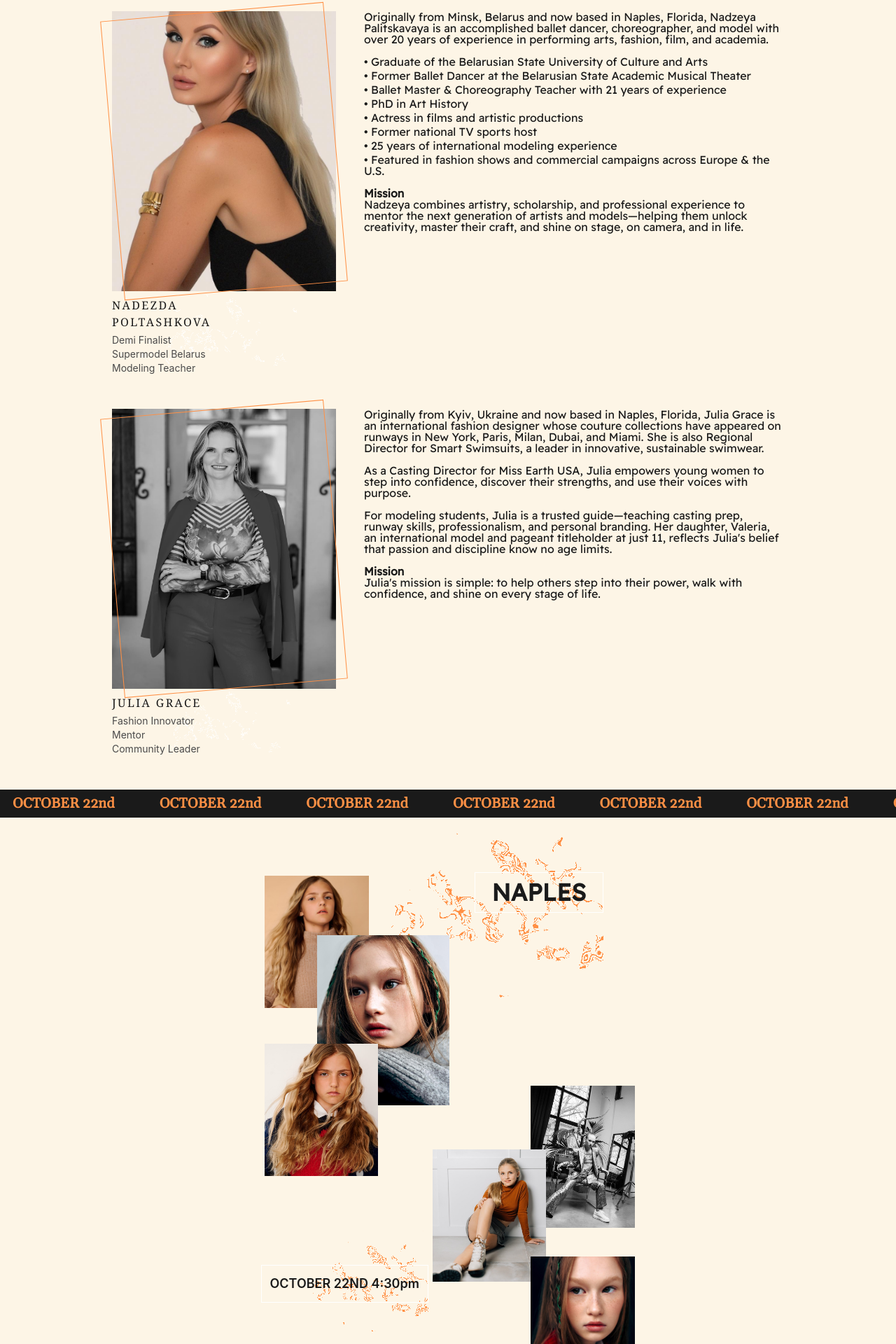
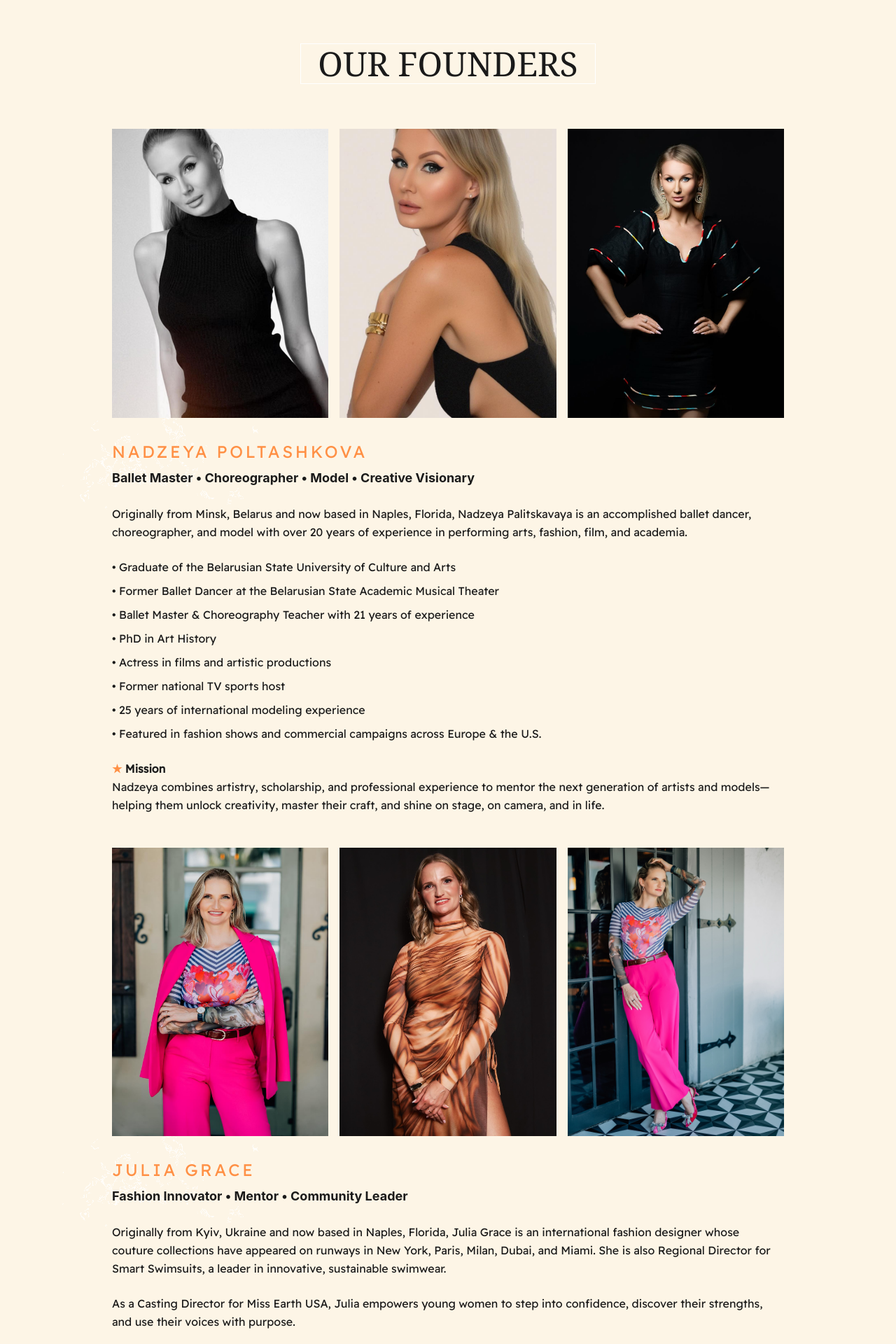
Before and after one commit to shanehobson/lumina, a Next.js app: page / in a window 1280 px wide. Shown: the part 1541-3461 px from the top of the page at 70% size. Built offline with nearby package versions, Linux system fonts and the light colour scheme.

Commit message:
Add desktop styles

```diff
--- a/src/app/page.tsx
+++ b/src/app/page.tsx
@@ -271,7 +271,7 @@ export default function Home() {
         {/* Lumina Academy Section */}
         <section className="lg-container:max-w-[1000px] lg-container:mx-auto px-5 pt-6 pb-10">
           <div className="p-2.5">
-            <h2 className="font-gelasio font-semibold text-lg min-[600px]:text-xl desktop:text-[26px] leading-none mb-4">
+            <h2 className="font-gelasio font-semibold text-lg min-[600px]:text-xl desktop:text-[40px] leading-none mb-4 desktop:mb-12 desktop:mt-12">
               Lumina Academy
             </h2>
 
@@ -304,15 +304,16 @@ export default function Home() {
 
         {/* Our Founders Section */}
         <section className="lg-container:max-w-[1000px] lg-container:mx-auto px-5 pt-2 pb-12">
-          <div className="text-center mb-8">
-            <h2 className="text-2xl min-[600px]:text-[26px] font-serif border border-white px-4 py-2 inline-block">
+          <div className="text-center mb-8 desktop:mb-16 desktop:mt-12">
+            <h2 className="text-2xl min-[600px]:text-[26px] desktop:text-[48px] font-serif border border-white px-4 py-2 desktop:px-6 desktop:py-3 inline-block">
               OUR FOUNDERS
             </h2>
           </div>
 
           {/* Nadezda Poltashkova */}
           <div className="mb-12">
-            <div className="flex gap-6 min-[600px]:gap-8 desktop:gap-10">
+            {/* Mobile/Tablet Layout (under 900px) */}
+            <div className="flex gap-6 min-[600px]:gap-8 desktop:hidden">
               {/* Left side - Image and name */}
               <div className="w-1/3 flex-shrink-0 mt-[50px] min-[500px]:mt-0">
                 <div className="relative w-full aspect-[120/150] mb-2">
@@ -399,11 +400,106 @@ export default function Home() {
                 </p>
               </div>
             </div>
+
+            {/* Desktop Layout (900px and above) */}
+            <div className="hidden desktop:block">
+              {/* Three images in a row */}
+              <div className="grid grid-cols-3 gap-4 mb-8">
+                <div className="relative aspect-[3/4]">
+                  <Image
+                    src="/assets/e44e148af8eb7d92a918181db0fc80f0f568d728.jpg"
+                    alt="Nadezda Poltashkova portrait 1"
+                    fill
+                    className="object-cover"
+                  />
+                </div>
+                <div className="relative aspect-[3/4]">
+                  <Image
+                    src="/assets/7e5a3f8cd13208fbc2d6eb8605b3bb05e3245940.jpg"
+                    alt="Nadezda Poltashkova portrait 2"
+                    fill
+                    className="object-cover"
+                  />
+                </div>
+                <div className="relative aspect-[3/4]">
+                  <Image
+                    src="/assets/2ff58669f716d69a0d736cf6d298647b467d2a26.jpg"
+                    alt="Nadezda Poltashkova portrait 3"
+                    fill
+                    className="object-cover"
+                  />
+                </div>
+              </div>
+
+              {/* Name and titles */}
+              <div className="text-left mb-6 relative">
+                {/* White squiggles background */}
+                <div className="absolute -top-32 -bottom-32 -left-32 right-32 -z-10">
+                  <Image
+                    src="/assets/white_squiggles.svg"
+                    alt=""
+                    fill
+                    className="object-contain object-left"
+                  />
+                </div>
+                <h3 className="text-2xl font-readex tracking-wider mb-2 text-[#ff9045] relative z-10">
+                  NADZEYA POLTASHKOVA
+                </h3>
+                <p className="text-lg text-lumina-dark font-bold relative z-10">
+                  Ballet Master • Choreographer • Model • Creative Visionary
+                </p>
+              </div>
+
+              {/* Description text */}
+              <div className="text-left">
+                <p className="font-readex text-base leading-relaxed mb-6">
+                  Originally from Minsk, Belarus and now based in Naples,
+                  Florida, Nadzeya Palitskavaya is an accomplished ballet
+                  dancer, choreographer, and model with over 20 years of
+                  experience in performing arts, fashion, film, and academia.
+                </p>
+
+                <ul className="font-readex text-base leading-relaxed space-y-2 mb-6">
+                  <li>
+                    • Graduate of the Belarusian State University of Culture and
+                    Arts
+                  </li>
+                  <li>
+                    • Former Ballet Dancer at the Belarusian State Academic
+                    Musical Theater
+                  </li>
+                  <li>
+                    • Ballet Master & Choreography Teacher with 21 years of
+                    experience
+                  </li>
+                  <li>• PhD in Art History</li>
+                  <li>• Actress in films and artistic productions</li>
+                  <li>• Former national TV sports host</li>
+                  <li>• 25 years of international modeling experience</li>
+                  <li>
+                    • Featured in fashion shows and commercial campaigns across
+                    Europe & the U.S.
+                  </li>
+                </ul>
+
+                <p className="font-readex text-base leading-relaxed">
+                  <strong>
+                    <span className="text-[#ff9045]">★</span> Mission
+                  </strong>
+                  <br />
+                  Nadzeya combines artistry, scholarship, and professional
+                  experience to mentor the next generation of artists and
+                  models—helping them unlock creativity, master their craft, and
+                  shine on stage, on camera, and in life.
+                </p>
+              </div>
+            </div>
           </div>
 
           {/* Julia Grace */}
           <div className="mt-12">
-            <div className="flex gap-6 min-[600px]:gap-8 desktop:gap-10">
+            {/* Mobile/Tablet Layout (under 900px) */}
+            <div className="flex gap-6 min-[600px]:gap-8 desktop:hidden">
               {/* Left side - Image and name */}
               <div className="w-1/3 flex-shrink-0 mt-[50px] min-[500px]:mt-0">
                 <div className="relative w-full aspect-[120/150] mb-2">
@@ -467,12 +563,100 @@ export default function Home() {
                   For modeling students, Julia is a trusted guide—teaching
                   casting prep, runway skills, professionalism, and personal
                   branding. Her daughter, Valeria, an international model and
-                  pageant titleholder at just 11, reflects Julia&apos;s belief that
-                  passion and discipline know no age limits.
+                  pageant titleholder at just 11, reflects Julia&apos;s belief
+                  that passion and discipline know no age limits.
                 </p>
 
                 <p className="font-readex font-medium text-[10px] min-[600px]:text-xs desktop:text-[16px] leading-[150%]">
                   <strong>Mission</strong>
+                  <br />
+                  Julia&apos;s mission is simple: to help others step into their
+                  power, walk with confidence, and shine on every stage of life.
+                </p>
+              </div>
+            </div>
+
+            {/* Desktop Layout (900px and above) */}
+            <div className="hidden desktop:block">
+              {/* Three images in a row */}
+              <div className="grid grid-cols-3 gap-4 mb-8">
+                <div className="relative aspect-[3/4]">
+                  <Image
+                    src="/assets/3ce74d2eee6b7ac2e10398b452885e82cffcb23a.jpg"
+                    alt="Julia Grace portrait 1"
+                    fill
+                    sizes="(max-width: 900px) 100vw, 33vw"
+                    quality={100}
+                    priority
+                    className="object-cover"
+                  />
+                </div>
+                <div className="relative aspect-[3/4]">
+                  <Image
+                    src="/assets/f030e442d74eef1ed6e618fbb67521958d049670.jpg"
+                    alt="Julia Grace portrait 2"
+                    fill
+                    className="object-cover"
+                  />
+                </div>
+                <div className="relative aspect-[3/4]">
+                  <Image
+                    src="/assets/de0db9190bcdf4a514134b18a0687b8d3e5b080e.jpg"
+                    alt="Julia Grace portrait 3"
+                    fill
+                    className="object-cover"
+                  />
+                </div>
+              </div>
+
+              {/* Name and titles */}
+              <div className="text-left mb-6 relative">
+                {/* White squiggles background */}
+                <div className="absolute -top-32 -bottom-32 -left-32 right-32 -z-10">
+                  <Image
+                    src="/assets/white_squiggles.svg"
+                    alt=""
+                    fill
+                    className="object-contain object-left"
+                  />
+                </div>
+                <h3 className="text-2xl font-readex tracking-wider mb-2 text-[#ff9045] relative z-10">
+                  JULIA GRACE
+                </h3>
+                <p className="text-lg text-lumina-dark font-bold relative z-10">
+                  Fashion Innovator • Mentor • Community Leader
+                </p>
+              </div>
+
+              {/* Description text */}
+              <div className="text-left">
+                <p className="font-readex text-base leading-relaxed mb-6">
+                  Originally from Kyiv, Ukraine and now based in Naples,
+                  Florida, Julia Grace is an international fashion designer
+                  whose couture collections have appeared on runways in New
+                  York, Paris, Milan, Dubai, and Miami. She is also Regional
+                  Director for Smart Swimsuits, a leader in innovative,
+                  sustainable swimwear.
+                </p>
+
+                <p className="font-readex text-base leading-relaxed mb-6">
+                  As a Casting Director for Miss Earth USA, Julia empowers young
+                  women to step into confidence, discover their strengths, and
+                  use their voices with purpose.
+                </p>
+
+                <p className="font-readex text-base leading-relaxed mb-6">
+                  For modeling students, Julia is a trusted guide—teaching
+                  casting prep, runway skills, professionalism, and personal
+                  branding. Her daughter, Valeria, an international model and
+                  pageant titleholder at just 11, reflects Julia&apos;s belief
+                  that passion and discipline know no age limits.
+                </p>
+
+                <p className="font-readex text-base leading-relaxed">
+                  <strong>
+                    <span className="text-[#ff9045]">★</span> Mission
+                  </strong>
                   <br />
                   Julia&apos;s mission is simple: to help others step into their
                   power, walk with confidence, and shine on every stage of life.
@@ -552,9 +736,9 @@ export default function Home() {
         <section className="lg-container:max-w-[1000px] lg-container:mx-auto px-5 py-12 min-[600px]:pb-24 min-[700px]:pb-40 max-[420px]:ml-[-10px]">
           {/* Overlapping images collage */}
           <div className="flex justify-center">
-            <div className="relative w-[375px] min-[600px]:w-[450px] min-[700px]:w-[525px] h-[600px] mb-8 z-[2] max-[420px]:max-w-[100vw]">
+            <div className="relative w-[375px] min-[600px]:w-[450px] min-[700px]:w-[525px] desktop:w-[900px] h-[600px] desktop:h-[1200px] mb-8 desktop:mb-20 z-[2] max-[420px]:max-w-[100vw] desktop:-ml-[50px]">
               {/* Top left image - moved down */}
-              <div className="absolute top-[35px] left-0 max-[420px]:left-[20px] w-[110px] min-[600px]:w-[132px] min-[700px]:w-[149px] h-[140px] min-[600px]:h-[168px] min-[700px]:h-[189px] overflow-hidden z-[5]">
+              <div className="absolute top-[35px] left-0 max-[420px]:left-[20px] desktop:left-[20px] w-[110px] min-[600px]:w-[132px] min-[700px]:w-[149px] desktop:w-[280px] h-[140px] min-[600px]:h-[168px] min-[700px]:h-[189px] desktop:h-[350px] overflow-hidden z-[5]">
                 <Image
                   src="/assets/f8dda8fbc43efbacd643a90300fda8c4d067dce1-md.jpg"
                   alt="Model portrait 1"
@@ -566,10 +750,10 @@ export default function Home() {
               </div>
 
               {/* Naples text with orange squiggles background */}
-              <div className="absolute top-[30px] left-[205px] max-[420px]:left-[225px] min-[600px]:left-[250px] min-[700px]:left-[300px]">
+              <div className="absolute top-[30px] left-[205px] max-[420px]:left-[225px] min-[600px]:left-[250px] min-[700px]:left-[300px] desktop:left-[700px]">
                 {/* Orange squiggles background */}
                 <div
-                  className="absolute -top-48 -bottom-60 -left-64 right-0 z-[1]"
+                  className="absolute -top-48 -bottom-60 -left-64 right-0 z-[1] desktop:translate-x-[200px]"
                   style={{ transform: "translateX(0px)" }}
                 >
                   <Image
@@ -588,7 +772,7 @@ export default function Home() {
               </div>
 
               {/* Second image - moved left with z-index between first and third */}
-              <div className="absolute top-[120px] left-[75px] max-[420px]:left-[95px] w-[140px] min-[600px]:w-[168px] min-[700px]:w-[189px] h-[180px] min-[600px]:h-[216px] min-[700px]:h-[243px] overflow-hidden z-[15]">
+              <div className="absolute top-[120px] left-[75px] max-[420px]:left-[95px] desktop:left-[240px] w-[140px] min-[600px]:w-[168px] min-[700px]:w-[189px] desktop:w-[340px] h-[180px] min-[600px]:h-[216px] min-[700px]:h-[243px] desktop:h-[440px] overflow-hidden z-[15]">
                 <Image
                   src="/assets/3e5d93c5d36628709ac63a0a9ad919a1f4cba5c0-md.jpg"
                   alt="Model portrait 2"
@@ -600,7 +784,7 @@ export default function Home() {
               </div>
 
               {/* Third image (was left middle) */}
-              <div className="absolute top-[275px] left-0 max-[420px]:left-[20px] w-[120px] min-[600px]:w-[144px] min-[700px]:w-[162px] h-[140px] min-[600px]:h-[168px] min-[700px]:h-[189px] overflow-hidden z-20">
+              <div className="absolute top-[275px] desktop:top-[470px] left-0 max-[420px]:left-[20px] desktop:left-[0px] w-[120px] min-[600px]:w-[144px] min-[700px]:w-[162px] desktop:w-[360px] h-[140px] min-[600px]:h-[168px] min-[700px]:h-[189px] desktop:h-[420px] overflow-hidden z-20">
                 <Image
                   src="/assets/893c5ce8c741400650fafef713b441ac02119527-md.jpg"
                   alt="Model portrait 3"
@@ -612,7 +796,7 @@ export default function Home() {
               </div>
 
               {/* Right studio image (black and white) - made skinnier and taller */}
-              <div className="absolute top-[335px] left-[265px] max-[420px]:left-[245px] min-[600px]:left-[320px] min-[700px]:left-[380px] w-[110px] min-[600px]:w-[132px] min-[700px]:w-[149px] h-[150px] min-[600px]:h-[180px] min-[700px]:h-[203px] overflow-hidden z-10">
+              <div className="absolute top-[335px] desktop:top-[451px] left-[265px] max-[420px]:left-[245px] min-[600px]:left-[320px] min-[700px]:left-[380px] desktop:left-[500px] w-[110px] min-[600px]:w-[132px] min-[700px]:w-[149px] desktop:w-[250px] h-[150px] min-[600px]:h-[180px] min-[700px]:h-[203px] desktop:h-[340px] overflow-hidden z-10 desktop:z-[16]">
                 <Image
                   src="/assets/cd5358401bb7dbdc13c3574b403166f057edf3cf-md.jpg"
                   alt="Studio equipment"
@@ -624,7 +808,7 @@ export default function Home() {
               </div>
 
               {/* Bottom center image - moved down 25px more and right 60px */}
-              <div className="absolute bottom-[35px] min-[700px]:bottom-[-15px] left-[180px] max-[420px]:left-[160px] min-[600px]:left-[210px] min-[700px]:left-[240px] w-[120px] min-[600px]:w-[144px] min-[700px]:w-[162px] h-[140px] min-[600px]:h-[168px] min-[700px]:h-[189px] overflow-hidden z-[25]">
+              <div className="absolute bottom-[35px] min-[700px]:bottom-[-15px] desktop:bottom-[-145px] left-[180px] max-[420px]:left-[160px] min-[600px]:left-[210px] min-[700px]:left-[240px] desktop:left-[20px] w-[120px] min-[600px]:w-[144px] min-[700px]:w-[162px] desktop:w-[300px] h-[140px] min-[600px]:h-[168px] min-[700px]:h-[189px] desktop:h-[350px] overflow-hidden z-[25] desktop:z-[31]">
                 <Image
                   src="/assets/cba1061db087e28bcec2d3212ce7cac7c93623d7-md.jpg"
                   alt="Model portrait 4"
@@ -636,7 +820,7 @@ export default function Home() {
               </div>
 
               {/* Bottom right image - moved down 30px more and right 40px */}
-              <div className="absolute bottom-[-45px] min-[600px]:bottom-[-105px] min-[700px]:bottom-[-155px] left-[265px] max-[420px]:left-[245px] min-[600px]:left-[320px] min-[700px]:left-[380px] w-[110px] min-[600px]:w-[132px] min-[700px]:w-[149px] h-[130px] min-[600px]:h-[156px] min-[700px]:h-[176px] overflow-hidden z-[30]">
+              <div className="absolute bottom-[-45px] min-[600px]:bottom-[-105px] min-[700px]:bottom-[-155px] desktop:bottom-[-85px] left-[265px] max-[420px]:left-[245px] min-[600px]:left-[320px] min-[700px]:left-[380px] desktop:left-[285px] w-[110px] min-[600px]:w-[132px] min-[700px]:w-[149px] desktop:w-[380px] h-[130px] min-[600px]:h-[156px] min-[700px]:h-[176px] desktop:h-[450px] overflow-hidden z-[30]">
                 <Image
                   src="/assets/2e903d3b27c832f8fdbb7848f80df8f7b93731f3-md.jpg"
                   alt="Model portrait 5"
@@ -648,7 +832,7 @@ export default function Home() {
               </div>
 
               {/* October 22nd text overlay with orange squiggles */}
-              <div className="absolute bottom-[-45px] left-[-5px] max-[420px]:left-[15px] z-35">
+              <div className="absolute bottom-[-245px] desktop:bottom-[-215px] left-[-5px] max-[420px]:left-[15px] desktop:right-[20px] desktop:left-auto z-35">
                 {/* Orange squiggles background */}
                 <div
                   className="absolute -top-24 -bottom-24 -left-32 -right-32 z-[1]"
```
Also changed, not shown: public/assets/de0db9190bcdf4a514134b18a0687b8d3e5b080e.jpg (added).
